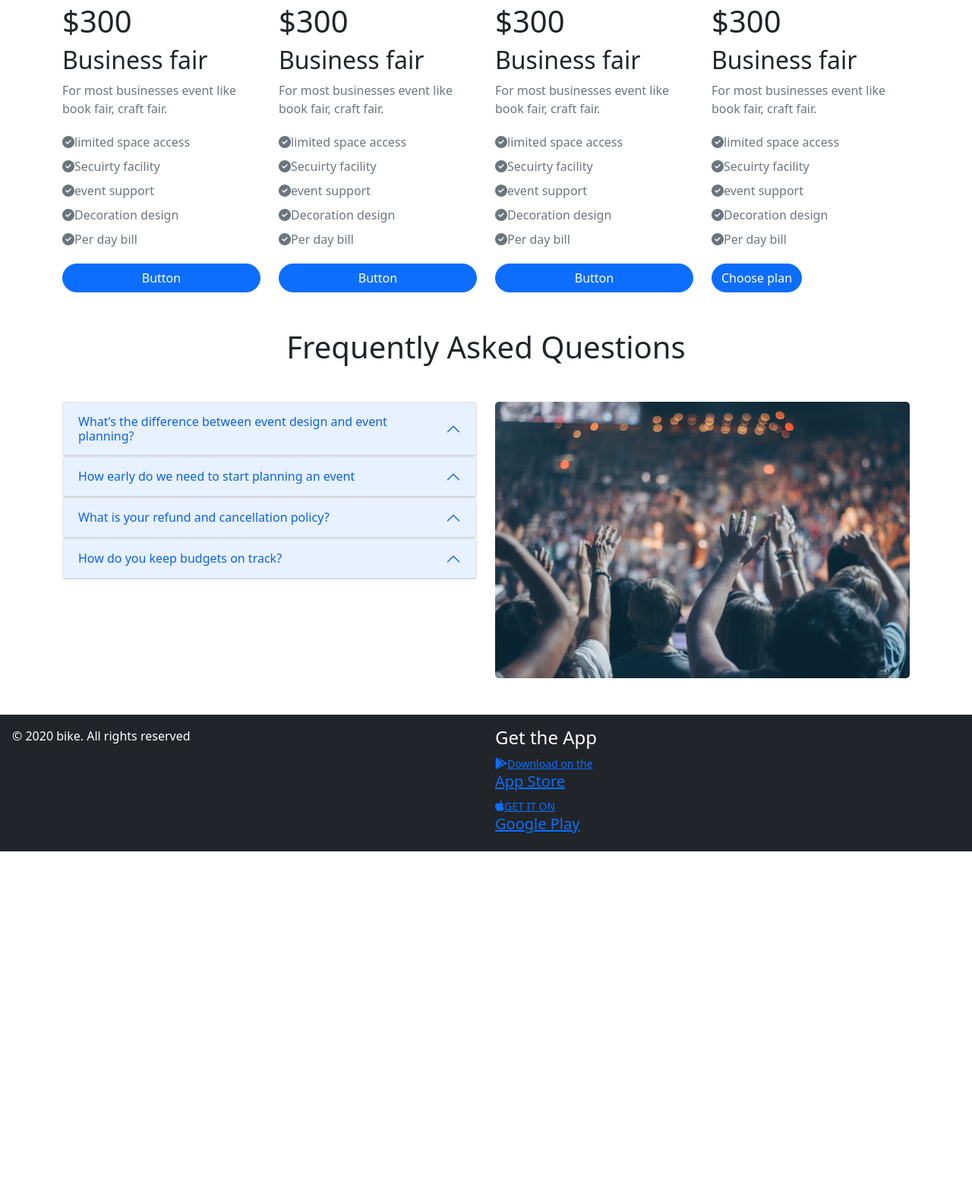
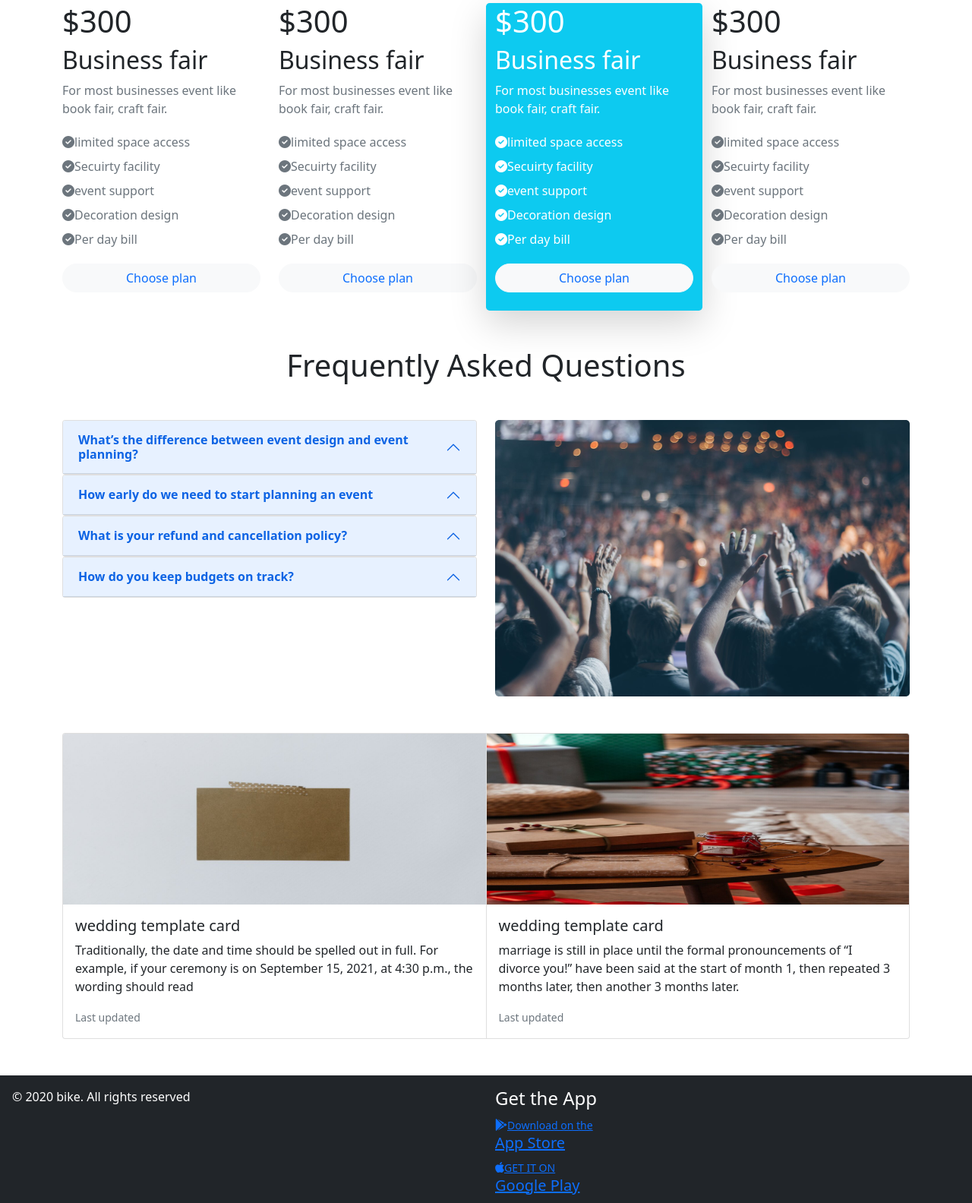
Before and after one commit to Rabbi011/convention-center, a plain HTML site: page index.html in a window 1280 px wide. Shown: the part 755-2339 px from the top of the page at 76% size. Before the commit the page ends 1884 px from the top, so only its background shows below. Drawn offline with nearby package versions, Linux system fonts and the light colour scheme.

Commit message:
extra work done

```diff
--- a/index.html
+++ b/index.html
@@ -9,6 +9,12 @@
     <!-- Font Awesome -->
     <script src="https://kit.fontawesome.com/81bf82a9b0.js" crossorigin="anonymous"></script>
     <title>Convention Center</title>
+    <style>
+        .my-footer-icone{
+            height: 200px;
+            width: 200px;
+        }
+    </style>
 </head>
 <body>
     <header>
@@ -104,7 +110,9 @@
                     <li><i class="fas fa-check-circle py-2"></i>Decoration design</li>
                     <li><i class="fas fa-check-circle py-2"></i>Per day bill</li>
                   </ul>
-                  <button class="btn btn-primary mx-auto d-grid col-12 rounded-pill" type="button">Button</button>
+                  <div class="text-center mb-4">
+                    <button class="btn btn-light text-primary rounded-pill col-12 mx-auto" type="button ">Choose plan</button>
+                  </div>
               </div>
 
             <div class="col-sm-3">
@@ -120,7 +128,29 @@
                     <li><i class="fas fa-check-circle py-2"></i>Decoration design</li>
                     <li><i class="fas fa-check-circle py-2"></i>Per day bill</li>
                   </ul>
-                  <button class="btn btn-primary mx-auto d-grid col-12 rounded-pill" type="button">Button</button>
+                  <div class="text-center mb-4">
+                    <button class="btn btn-light text-primary rounded-pill col-12 mx-auto" type="button ">Choose plan</button>
+                  </div>
+
+              </div>
+          <!-- work place -->
+            <div class="col-sm-3 bg-info rounded-3 shadow-lg text-white ">
+              <div class="">
+                  <h1 class="">$300</h1>
+                  <h2 class="">Business fair</h2>
+                  <p class="">For most businesses event like book fair, craft fair.</p>
+                </div>
+                <ul class="list-unstyled ">
+                    <li><i class="fas fa-check-circle py-2"></i>limited space access</li>
+                    <li><i class="fas fa-check-circle py-2"></i>Secuirty facility</li>
+                    <li><i class="fas fa-check-circle py-2"></i>event support</li>
+                    <li><i class="fas fa-check-circle py-2"></i>Decoration design</li>
+                    <li><i class="fas fa-check-circle py-2"></i>Per day bill</li>
+                  </ul>
+                  <div class="text-center mb-4">
+                    <button class="btn btn-light text-primary rounded-pill col-12 mx-auto" type="button ">Choose plan</button>
+                  </div>
+
               </div>
 
             <div class="col-sm-3">
@@ -136,23 +166,10 @@
                     <li><i class="fas fa-check-circle py-2"></i>Decoration design</li>
                     <li><i class="fas fa-check-circle py-2"></i>Per day bill</li>
                   </ul>
-                  <button class="btn btn-primary mx-auto d-grid col-12 rounded-pill" type="button">Button</button>
-              </div>
 
-            <div class="col-sm-3">
-              <div class="">
-                  <h1 class="">$300</h1>
-                  <h2 class="">Business fair</h2>
-                  <p class="text-muted">For most businesses event like book fair, craft fair.</p>
-                </div>
-                <ul class="list-unstyled text-muted">
-                    <li><i class="fas fa-check-circle py-2"></i>limited space access</li>
-                    <li><i class="fas fa-check-circle py-2"></i>Secuirty facility</li>
-                    <li><i class="fas fa-check-circle py-2"></i>event support</li>
-                    <li><i class="fas fa-check-circle py-2"></i>Decoration design</li>
-                    <li><i class="fas fa-check-circle py-2"></i>Per day bill</li>
-                  </ul>
-                  <button class="btn btn-primary rounded-pill text-center" type="button">Choose plan</button>
+                  <div class="text-center mb-4">
+                    <button class="btn btn-light text-primary rounded-pill col-12 mx-auto" type="button ">Choose plan</button>
+                  </div>
               </div>
 
             </div>
@@ -167,7 +184,7 @@
                 <div class="col-md-6">
                     <div class="accordion" id="accordionSection">
                         <div class="accordion-item">
-                            <h2 class="accordion-header"><button type="button" class="accordion-button" data-bs-toggle="collapse" data-bs-target="#one" >What’s the difference between event design and
+                            <h2 class="accordion-header"><button type="button" class="accordion-button fw-bold" data-bs-toggle="collapse" data-bs-target="#one" >What’s the difference between event design and
                                 event planning? </button></h2>
                             <div class="accordion-collapse collapse" id="one" data-bs-parent="#accordionSection">
                              <div class="accordion-body">
@@ -180,7 +197,7 @@
                     </div>
                     <div class="accordion" id="accordionSection">
                         <div class="accordion-item">
-                            <h2 class="accordion-header"><button type="button" class="accordion-button" data-bs-toggle="collapse" data-bs-target="#two" >How early do we need to start planning an event</button></h2>
+                            <h2 class="accordion-header"><button type="button" class="accordion-button fw-bold" data-bs-toggle="collapse" data-bs-target="#two" >How early do we need to start planning an event</button></h2>
                             <div class="accordion-collapse collapse" id="two" data-bs-parent="#accordionSection">
                              <div class="accordion-body">
                                  <p>Lorem ipsum dolor sit amet consectetur adipisicing elit. Quis, amet inventore minima beatae nesciunt voluptas cum minus? Autem obcaecati voluptatem adipisci quisquam quia veritatis ipsam! Repellendus, nam. Atque, eligendi repellendus.</p>
@@ -192,7 +209,7 @@
                     </div>
                     <div class="accordion" id="accordionSection">
                         <div class="accordion-item">
-                            <h2 class="accordion-header"><button type="button" class="accordion-button" data-bs-toggle="collapse" data-bs-target="#three" >What is your refund and cancellation policy?</button></h2>
+                            <h2 class="accordion-header"><button type="button" class="accordion-button fw-bold" data-bs-toggle="collapse" data-bs-target="#three" >What is your refund and cancellation policy?</button></h2>
                             <div class="accordion-collapse collapse" id="three" data-bs-parent="#accordionSection">
                              <div class="accordion-body">
                                  <p>Lorem ipsum dolor sit amet consectetur adipisicing elit. Quis, amet inventore minima beatae nesciunt voluptas cum minus? Autem obcaecati voluptatem adipisci quisquam quia veritatis ipsam! Repellendus, nam. Atque, eligendi repellendus.</p>
@@ -204,7 +221,7 @@
                     </div>
                     <div class="accordion" id="accordionSection">
                         <div class="accordion-item">
-                            <h2 class="accordion-header"><button type="button" class="accordion-button" data-bs-toggle="collapse" data-bs-target="#four" >How do you keep budgets on track?</button></h2>
+                            <h2 class="accordion-header "><button type="button" class="accordion-button fw-bold" data-bs-toggle="collapse" data-bs-target="#four" >How do you keep budgets on track?</button></h2>
                             <div class="accordion-collapse collapse" id="four" data-bs-parent="#accordionSection">
                              <div class="accordion-body">
                                  <p>Lorem ipsum dolor sit amet consectetur adipisicing elit. Quis, amet inventore minima beatae nesciunt voluptas cum minus? Autem obcaecati voluptatem adipisci quisquam quia veritatis ipsam! Repellendus, nam. Atque, eligendi repellendus.</p>
@@ -223,6 +240,29 @@
 
         </section>
 
+        <!-- extra work -->
+        <section class="container my-5">
+            <div class="card-group">
+                <div class="card">
+                  <img src="images/h3 (1).jpg" class="card-img-top" alt="...">
+                  <div class="card-body">
+                    <h5 class="card-title">wedding template card</h5>
+                    <p class="card-text">Traditionally, the date and time should be spelled out in full. For example, if your ceremony is on September 15, 2021, at 4:30 p.m., the wording should read</p>
+                    <p class="card-text"><small class="text-muted">Last updated</small></p>
+                  </div>
+                </div>
+                <div class="card">
+                  <img src="images/h4.jpg" class="card-img-top" alt="...">
+                  <div class="card-body">
+                    <h5 class="card-title">wedding template card</h5>
+                    <p class="card-text">marriage is still in place until the formal pronouncements of “I divorce you!” have been said at the start of month 1, then repeated 3 months later, then another 3 months later.</p>
+                    <p class="card-text"><small class="text-muted">Last updated</small></p>
+                  </div>
+                </div>
+
+              </div>
+        </section>
+
 
     </main>
 
@@ -234,12 +274,13 @@
           </div>
           <div class="col-md-6">
           <h4>Get the App</h4>
-          <div>
-            <a href=""><i class="fab fa-google-play"></i><small>Download on the <h5>App Store</h5></small></a>
+
+          <div class="">
+            <a href="https://play.google.com/store/apps/details?id=com.twgbd.dims&hl=en&gl=US" target="_blank"><i class="fab fa-google-play"></i><small>Download on the <h5>App Store</h5></small></a>
           </div>
 
-          <div>
-              <a href=""><i class="fab fa-apple"> </i><small>GET IT ON</small><h5>Google Play</h5></a>
+          <div  class="">
+              <a href="https://apps.apple.com/us/app/facebook/id284882215"target="_blank"><i class="fab fa-apple"> </i><small>GET IT ON</small><h5>Google Play</h5></a>
           </div>
 
 
```
Also changed, not shown: images/h3 (1).jpg (added), images/h4.jpg (added), images/hm1.jpg (added), images/hm2.jpg (added).
